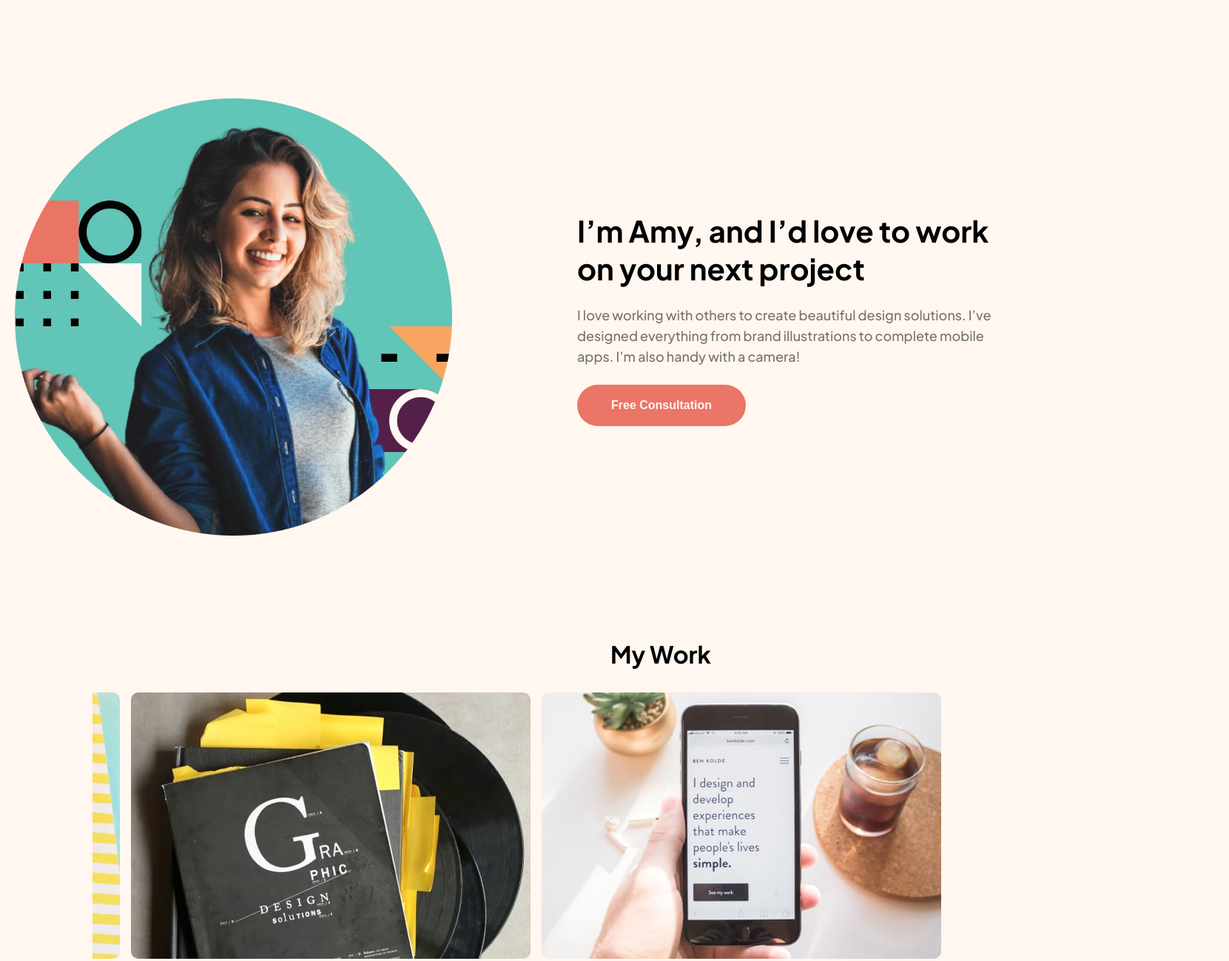
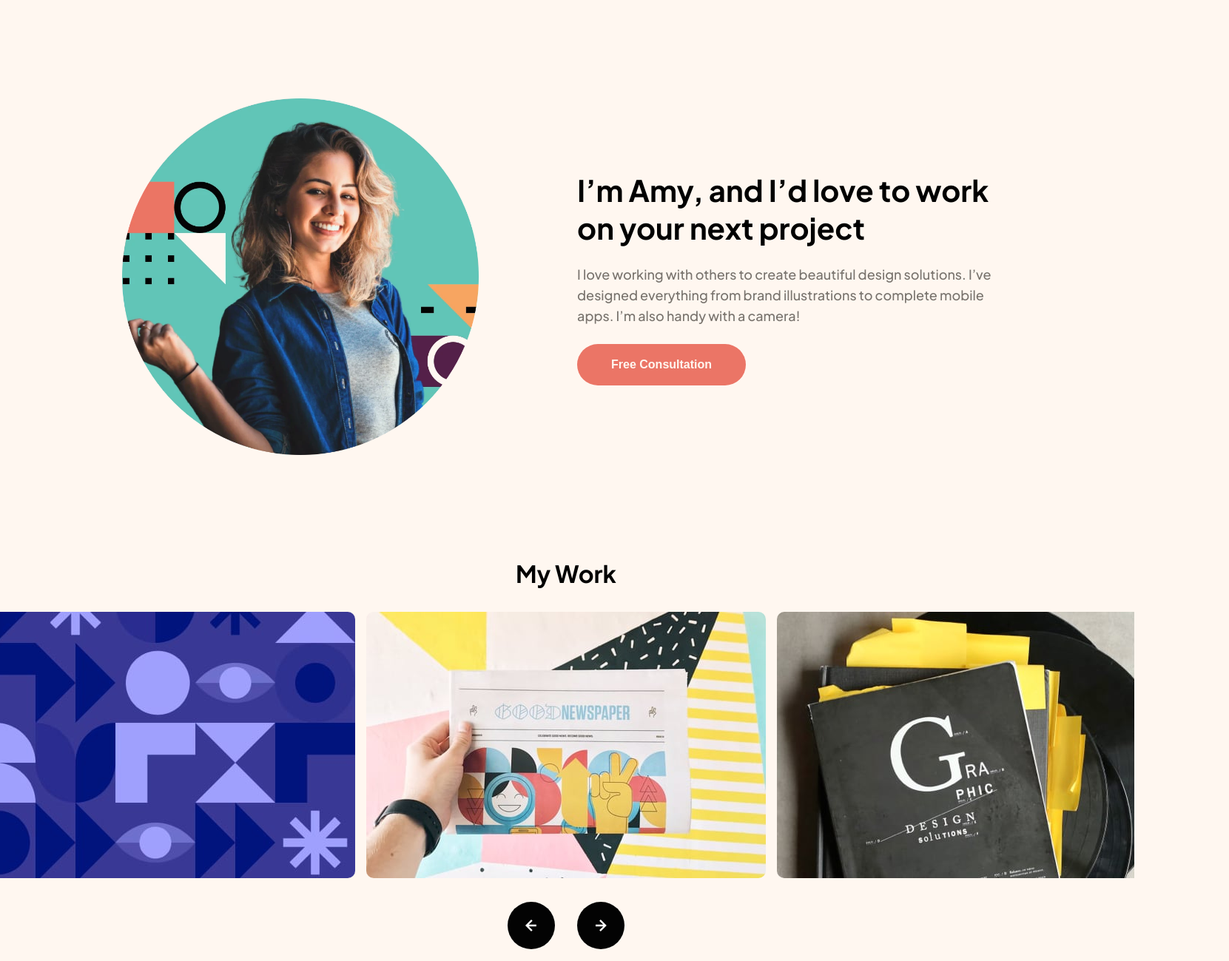
Before and after one commit to NgocMinhThuNguyen/SINGLE-PAGE-DESGIN-PORTFOLIO, a plain HTML site: page index.html in a window 1536 px wide. Shown: the part 725-2024 px from the top of the page at 74% size, 1661 px wide, since content can reach past the window. Drawn offline with Linux system fonts and the light colour scheme.

Commit message:
Update gallery css

```diff
--- a/style/main.css
+++ b/style/main.css
@@ -215,10 +215,11 @@ img.avatar {
 .gallery-img {
   display: flex;
   flex-wrap: nowrap;
+  justify-content: center;
   gap: .9375rem;
 
   position: relative;
-  right: 105%;
+  /* right: 105%; */
 }
 
 .gallery-img img {
@@ -233,7 +234,7 @@ img.avatar {
 
   display: flex;
   justify-content: center;
-  gap: 5%;
+  gap: 2%;
 }
 
 .arrow-container {
@@ -424,4 +425,20 @@ footer a {
     grid-row: 2/3;
   }
 
+  .author-intro {
+    gap: 11%
+  }
+
+  div.avatar {
+    position: initial;
+    flex-basis: 40%;
+  }
+
+  .author-text {
+    flex-basis: 49%;
+  }
+
+  .gallery {
+    margin-left: -8rem;
+  }
 }
```
